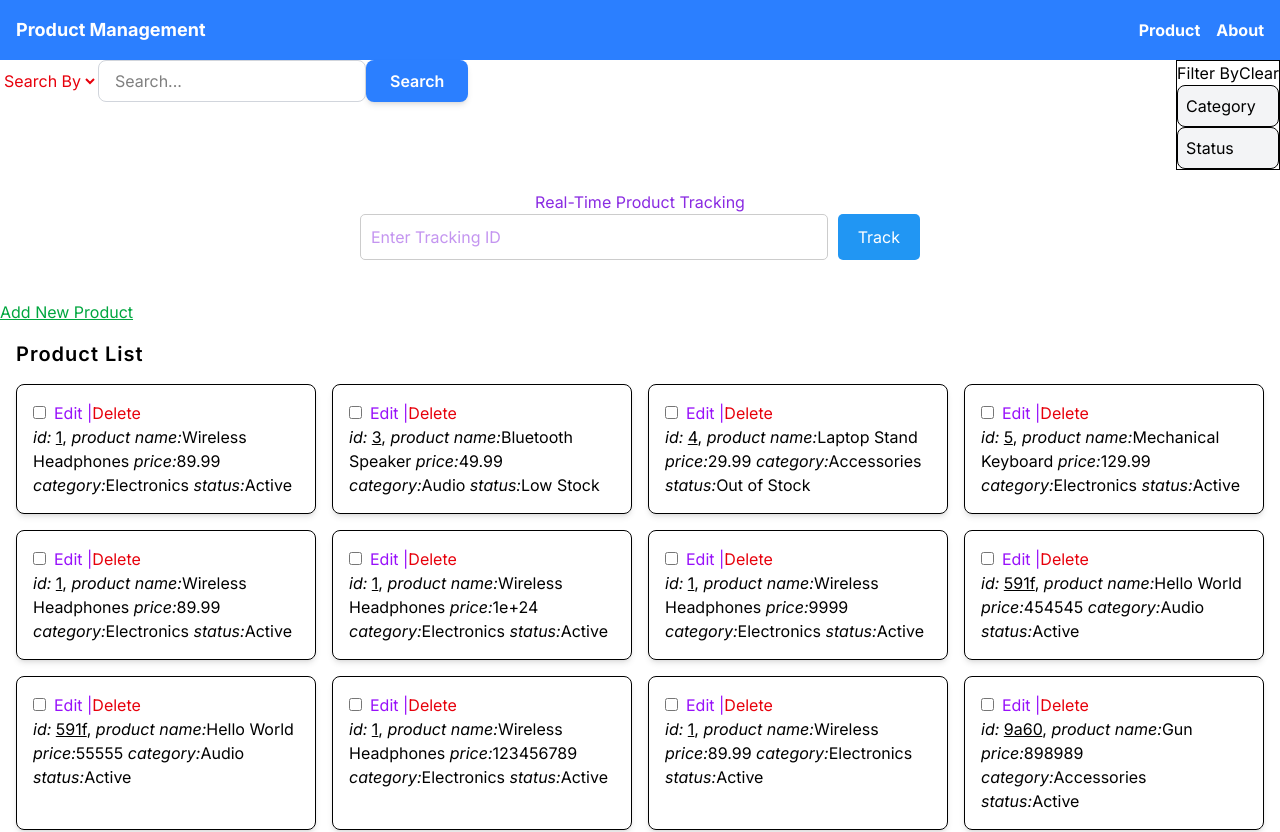
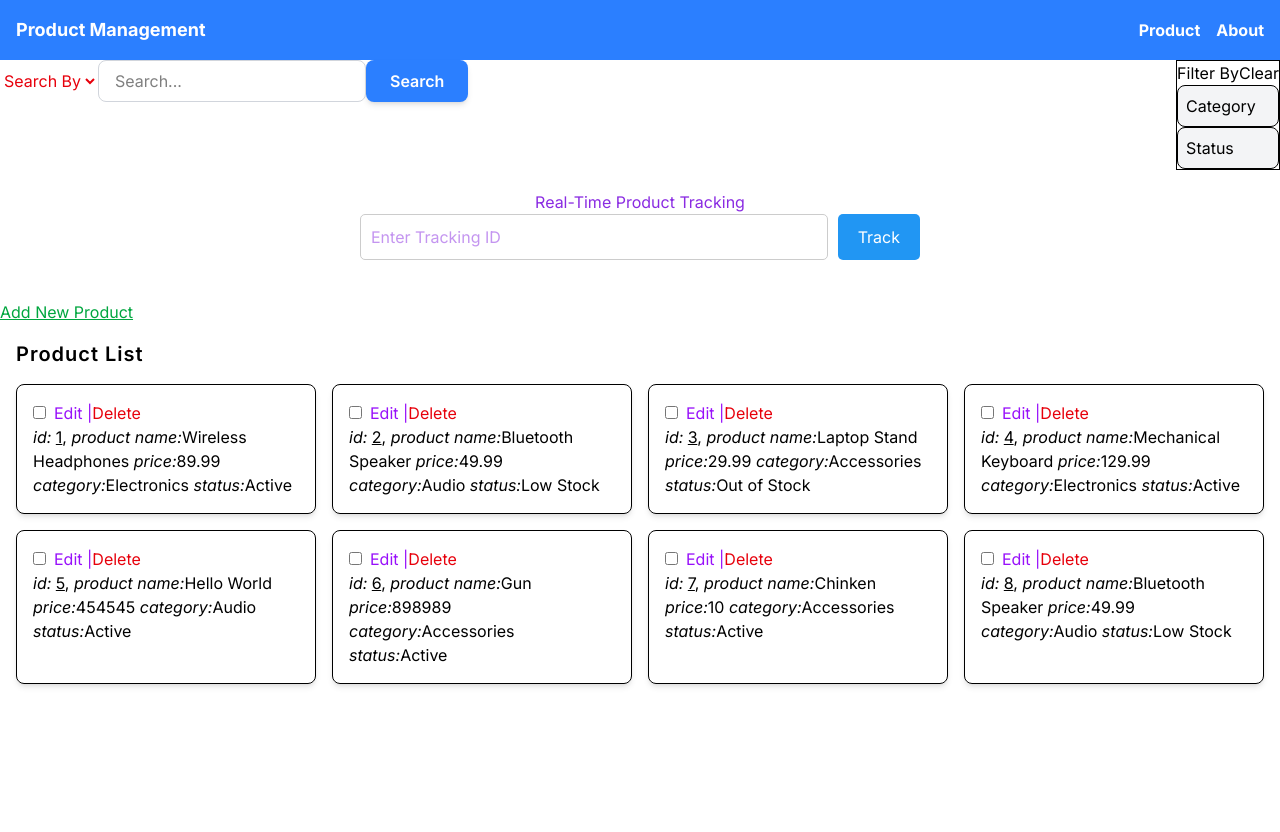
Before and after one commit to P4warit06/PROJECT2-SEC-1-Kittiphop.vue, a Vue app: page /product-manager in a window 1280 px wide. Shown: the top 832 px of the page. After the commit the page ends 800 px from the top, so only its background shows below. Built offline with nearby package versions, Linux system fonts and the light colour scheme; data requests are answered from the project's data file.

Commit message:
062-[update] fetch products using pinia for state management.

```diff
--- a/data/db.json
+++ b/data/db.json
@@ -11,7 +11,7 @@
       "description": "High-quality wireless headphones with noise cancellation"
     },
     {
-      "id": "3",
+      "id": "2",
       "name": "Bluetooth Speaker",
       "category": "Audio",
       "price": 49.99,
@@ -21,7 +21,7 @@
       "description": "Portable bluetooth speaker with 20hr battery life"
     },
     {
-      "id": "4",
+      "id": "3",
       "name": "Laptop Stand",
       "category": "Accessories",
       "price": 29.99,
@@ -31,7 +31,7 @@
       "description": "Ergonomic aluminum laptop stand"
     },
     {
-      "id": "5",
+      "id": "4",
       "name": "Mechanical Keyboard",
       "category": "Electronics",
       "price": 129.99,
@@ -41,37 +41,7 @@
       "description": "RGB mechanical gaming keyboard"
     },
     {
-      "id": "1",
-      "name": "Wireless Headphones",
-      "category": "Electronics",
-      "price": 89.99,
-      "status": "Active",
-      "stock": 23,
-      "image": "/placeholder.svg?height=200&width=200",
-      "description": "High-quality wireless headphones with noise cancellation"
-    },
-    {
-      "id": "1",
-      "name": "Wireless Headphones",
-      "category": "Electronics",
-      "price": 1e+24,
-      "status": "Active",
-      "stock": 23,
-      "image": "/placeholder.svg?height=200&width=200",
-      "description": "High-quality wireless headphones with noise cancellation"
-    },
-    {
-      "id": "1",
-      "name": "Wireless Headphones",
-      "category": "Electronics",
-      "price": 9999,
-      "status": "Active",
-      "stock": 23,
-      "image": "/placeholder.svg?height=200&width=200",
-      "description": "High-quality wireless headphones with noise cancellation"
-    },
-    {
-      "id": "591f",
+      "id": "5",
       "name": "Hello World",
       "category": "Audio",
       "price": 454545,
@@ -81,37 +51,7 @@
       "description": ""
     },
     {
-      "id": "591f",
-      "name": "Hello World",
-      "category": "Audio",
-      "price": 55555,
-      "status": "Active",
-      "stock": 1,
-      "image": "",
-      "description": ""
-    },
-    {
-      "id": "1",
-      "name": "Wireless Headphones",
-      "category": "Electronics",
-      "price": 123456789,
-      "status": "Active",
-      "stock": 23,
-      "image": "/placeholder.svg?height=200&width=200",
-      "description": "High-quality wireless headphones with noise cancellation"
-    },
-    {
-      "id": "1",
-      "name": "Wireless",
-      "category": "Electronics",
-      "price": 89.99,
-      "status": "Active",
-      "stock": 47,
-      "image": "/placeholder.svg?height=200&width=200",
-      "description": "High-quality wireless headphones with noise cancellation"
-    },
-    {
-      "id": "9a60",
+      "id": "6",
       "name": "Gun",
       "category": "Accessories",
       "price": 898989,
@@ -121,7 +61,7 @@
       "description": "Hello World"
     },
     {
-      "id": "afe9",
+      "id": "7",
       "name": "Chinken",
       "category": "Accessories",
       "price": 10,
@@ -129,6 +69,16 @@
       "stock": 100,
       "image": "",
       "description": ""
+    },
+    {
+      "id": "8",
+      "name": "Bluetooth Speaker",
+      "category": "Audio",
+      "price": 49.99,
+      "status": "Low Stock",
+      "stock": 5,
+      "image": "/placeholder.svg?height=200&width=200",
+      "description": "Portable bluetooth speaker with 20hr battery life"
     }
   ],
   "users": [
@@ -153,7 +103,7 @@
     {
       "id": "2",
       "username": "Charlie",
-      "password": "charlie12345",
+      "password": "Charlie12345@",
       "email": "charlie@gmail.com",
       "role": "user",
       "location": "",
@@ -163,7 +113,7 @@
     {
       "id": "3",
       "username": "David",
-      "password": "david12345",
+      "password": "david12345@",
       "email": "david@gmail.com",
       "role": "user",
       "location": "",
@@ -172,7 +122,7 @@
     {
       "id": "4",
       "username": "Emma",
-      "password": "emma12345",
+      "password": "emma12345@",
       "email": "emma@gmail.com",
       "role": "user",
       "location": "",
@@ -181,7 +131,7 @@
     {
       "id": "5",
       "username": "Frank",
-      "password": "frank12345",
+      "password": "frank12345@",
       "email": "frank@gmail.com",
       "role": "user",
       "location": "",
@@ -190,7 +140,7 @@
     {
       "id": "6",
       "username": "Grace",
-      "password": "grace12345",
+      "password": "grace12345@",
       "email": "grace@gmail.com",
       "role": "user",
       "location": "",
@@ -199,7 +149,7 @@
     {
       "id": "7",
       "username": "Henry",
-      "password": "henry12345",
+      "password": "henry12345@",
       "email": "henry@gmail.com",
       "role": "user",
       "location": "",
@@ -208,7 +158,7 @@
     {
       "id": "8",
       "username": "Ivy",
-      "password": "ivy12345",
+      "password": "ivy12345@",
       "email": "ivy@gmail.com",
       "role": "user",
       "location": "",
@@ -217,7 +167,7 @@
     {
       "id": "9",
       "username": "Jack",
-      "password": "jack12345",
+      "password": "jack12345@",
       "email": "jack@gmail.com",
       "role": "user",
       "location": "",
@@ -266,28 +216,5 @@
       "status": "Pending"
     }
   ],
-  "carts": [
-    {
-      "id": "1",
-      "name": "Wireless Headphones",
-      "category": "Electronics",
-      "price": 89.99,
-      "status": "Active",
-      "stock": 47,
-      "image": "/placeholder.svg?height=200&width=200",
-      "description": "High-quality wireless headphones with noise cancellation",
-      "quantity": 1
-    },
-    {
-      "id": "3",
-      "name": "Bluetooth Speaker",
-      "category": "Audio",
-      "price": 99.98,
-      "status": "Low Stock",
-      "stock": 5,
-      "image": "/placeholder.svg?height=200&width=200",
-      "description": "Portable bluetooth speaker with 20hr battery life",
-      "quantity": 2
-    }
-  ]
+  "carts": []
 }
--- a/src/components/ProductList.vue
+++ b/src/components/ProductList.vue
@@ -15,6 +15,7 @@ const props = defineProps({
 
 const productCompute = computed(() => props.products);
 </script>
+
 <template>
   <ListModel :items="productCompute" listType="card">
     <template #heading> Product List </template>
@@ -26,6 +27,7 @@ const productCompute = computed(() => props.products);
           :value="yourItem.id"
           v-model="props.selectedProducts"
           class="mr-2"
+          @change="$emit('update:selectedProducts', selectedProducts)"
         />
         <button
           @click="$emit('setEditing', yourItem)"
--- a/src/components/ProductManager.vue
+++ b/src/components/ProductManager.vue
@@ -1,121 +1,126 @@
 <script setup>
-import ProductList from './ProductList.vue'
-import AddEditProduct from './AddEditProduct.vue'
-import HeaderManager from './HeaderManager.vue'
-import FilterProduct from './FilterProduct.vue';
-import Productracker from './ProductTracker.vue';
-import { getItems, deleteItemById, addItem, editItem } from '../libs/fetchUtils.js'
-import {ref , computed , onMounted} from 'vue'
-const myProducts = ref([])
-const selectedProducts = ref([])
+import ProductList from "./ProductList.vue";
+import AddEditProduct from "./AddEditProduct.vue";
+import HeaderManager from "./HeaderManager.vue";
+import FilterProduct from "./FilterProduct.vue";
+import ProductTracker from "./ProductTracker.vue";
+import {
+  getItems,
+  deleteItemById,
+  addItem,
+  editItem,
+} from "../libs/fetchUtils.js";
+import { ref, onMounted } from "vue";
+import { useProducts } from "../stores/products.js";
+import { storeToRefs } from "pinia";
 
-const productForFilter = ref([])
-const arrCat = ref([])
-const arrSta = ref([])
-const searchValue = ref("")
-const searchBy = ref("")
+const {initialProducts, addProduct, editProduct, deleteProduct } =
+  useProducts();
+const { products } = storeToRefs(useProducts());
 
-function filterProduct(obj){
-  productForFilter.value = myProducts.value
-  if(obj.type === 'category') arrCat.value = obj.value
-  if(obj.type === 'status') arrSta.value = obj.value
-  if(obj.type === 'searchValue') searchValue.value = obj.value
-  if(obj.type === 'searchBy') searchBy.value = obj.value
-  if(obj.type === 'clearSearch'){
-    arrCat.value = []
-    arrSta.value = []
-    return productForFilter.value
+const selectedProducts = ref([]);
+const productForFilter = ref([]);
+const arrCat = ref([]);
+const arrSta = ref([]);
+const searchValue = ref("");
+const searchBy = ref("");
+
+function filterProduct(obj) {
+  productForFilter.value = [...products.value];
+  if (obj.type === "category") arrCat.value = obj.value;
+  if (obj.type === "status") arrSta.value = obj.value;
+  if (obj.type === "searchValue") searchValue.value = obj.value;
+  if (obj.type === "searchBy") searchBy.value = obj.value;
+  if (obj.type === "clearSearch" || obj.type === "clear") {
+    arrCat.value = [];
+    arrSta.value = [];
+    return (productForFilter.value = [...products.value]);
   }
-  if(obj.type === 'clear'){
-    arrCat.value = []
-    arrSta.value = []
-    return productForFilter.value
+  if (searchBy.value.length !== 0 && searchValue.value.length !== 0) {
+    if (searchBy.value === "id") {
+      return (productForFilter.value = products.value.filter(
+        (product) => product.id === searchValue.value
+      ));
+    } else {
+      return (productForFilter.value = products.value.filter((p) =>
+        p[searchBy.value]
+          .toLowerCase()
+          .includes(searchValue.value.toLowerCase())
+      ));
     }
-  if(searchBy.value.length !== 0 && searchValue.value.length !== 0){
-    if(searchBy.value === 'id'){
-      return productForFilter.value = myProducts.value.filter(product => product.id === searchValue.value);
   }
-    else{
-      return productForFilter.value = myProducts.value.filter(
-      p => p[searchBy.value].toLowerCase().includes(searchValue.value.toLowerCase())
-    )
+  if (arrCat.value.length === 0 && arrSta.value.length === 0) {
+    return productForFilter.value;
+  } else {
+    let catArr = products.value.filter((product) =>
+      arrCat.value.includes(product.category)
+    );
+    let staArr = products.value.filter((product) =>
+      arrSta.value.includes(product.status)
+    );
+    if (arrCat.value.length !== 0 && arrSta.value.length === 0)
+      return (productForFilter.value = catArr);
+    if (arrCat.value.length === 0 && arrSta.value.length !== 0)
+      return (productForFilter.value = staArr);
+    if (arrCat.value.length !== 0 && arrSta.value.length !== 0) {
+      let intersect = catArr.filter((catProduct) =>
+        staArr.some((staProduct) => staProduct.id === catProduct.id)
+      );
+      return (productForFilter.value = intersect);
     }
-
-  }
-  if(arrCat.value.length === 0 && arrSta.value.length === 0 ) {
-    return productForFilter.value
-  }
-  else{
-    let catArr = myProducts.value.filter(
-      product => arrCat.value.includes(product.category)
-    )
-    let staArr = myProducts.value.filter(
-      product => arrSta.value.includes(product.status)
-    )
-    if(arrCat.value.length !== 0 && arrSta.value.length === 0) return productForFilter.value = catArr
-    if(arrCat.value.length === 0 && arrSta.value.length !== 0) return productForFilter.value = staArr
-    if(arrCat.value.length !== 0 && arrSta.value.length !== 0) {
-      let intersect = catArr.filter(
-        catProduct => staArr.some(staProduct => staProduct.id === catProduct.id)
-      )
-     return productForFilter.value = intersect
-    }
-
   }
 }
 
-const filterCategories = ref([])
-const filterStatus = ref([])
+const filterCategories = ref([]);
+const filterStatus = ref([]);
+
 onMounted(async () => {
   try {
-    myProducts.value = await getItems(
+    const fetchedProducts = await getItems(
       `${import.meta.env.VITE_APP_URL}/products`
-    )
-    productForFilter.value = await getItems(
-      `${import.meta.env.VITE_APP_URL}/products`
-    )
-    filterCategories.value = myProducts.value
-    .map( p => p.category )
+    );
+    initialProducts(fetchedProducts);
+    productForFilter.value = [...fetchedProducts];
+
+    filterCategories.value = fetchedProducts
+      .map((p) => p.category)
       .filter(
-      (p,index , arr) => p !== undefined &&
-      p !== null &&
-      arr.indexOf(p) === index
-    )
-    filterStatus.value = myProducts.value
-    .map(
-      p => p.status
-    )
+        (p, index, arr) =>
+          p !== undefined && p !== null && arr.indexOf(p) === index
+      );
+    filterStatus.value = fetchedProducts
+      .map((p) => p.status)
       .filter(
-      (p,index , arr) => p !== undefined &&
-      p !== null &&
-      arr.indexOf(p) === index
-    )
+        (p, index, arr) =>
+          p !== undefined && p !== null && arr.indexOf(p) === index
+      );
   } catch (error) {
-    console.log(error)
+    console.error("Error loading products:", error);
   }
-})
+});
 
-const addProduct = async (product) => {
+const addNewProduct = async (product) => {
   try {
     const addedItem = await addItem(
       `${import.meta.env.VITE_APP_URL}/products`,
       product
-    )
-    if (addItem) {
-      myProducts.value.push(addedItem)
+    );
+    if (addedItem) {
+      addProduct(addedItem);
+      productForFilter.value = [...products.value];
     }
   } catch (error) {
-    console.loc(error)
+    console.error(error);
   }
-
-  isAdding.value = false
-}
+  isAdding.value = false;
+};
 
 const cancelAdding = () => {
-  isAdding.value = false
-}
-const isAdding = ref(false)
-const isEditing = ref(false)
+  isAdding.value = false;
+};
+
+const isAdding = ref(false);
+const isEditing = ref(false);
 const currentProduct = ref({
   name: "",
   category: "",
@@ -123,28 +128,30 @@ const currentProduct = ref({
   status: "",
   stock: 0,
   image: "",
-      description: ""
-})
+  description: "",
+});
 
 const setEditProduct = (editProduct) => {
-  isEditing.value = true
-  currentProduct.value = editProduct
-  console.log(currentProduct.value);
-  currentProduct.value = {...editProduct}
-}
+  isEditing.value = true;
+  currentProduct.value = { ...editProduct };
+};
 
 const updateProduct = async (product) => {
   try {
-    const editedItem = await editItem(`${import.meta.env.VITE_APP_URL}/products`, product.id, product)
-    const editIndex = myProducts.value.findIndex(
+    const editedItem = await editItem(
+      `${import.meta.env.VITE_APP_URL}/products`,
+      product.id,
+      product
+    );
+    const editIndex = products.value.findIndex(
       (item) => item.id === editedItem.id
-    )
-    myProducts.value.splice(editIndex, 1, editedItem)
+    );
+    editProduct(editedItem, editIndex);
+    productForFilter.value = [...products.value];
+  } catch (error) {
+    console.error(error);
   }
-  catch (error) {
-    console.log(error)
-  }
-  isEditing.value = false
+  isEditing.value = false;
   currentProduct.value = {
     name: "",
     category: "",
@@ -152,58 +159,65 @@ const updateProduct = async (product) => {
     status: "",
     stock: 0,
     image: "",
-      description: ""
-  }
-}
+    description: "",
+  };
+};
 
-const deleteProduct = async (id) => {
+const deleteExistProduct = async (id) => {
   try {
-    const status = await deleteItemById(`${import.meta.env.VITE_APP_URL}/products`, id)
+    const status = await deleteItemById(
+      `${import.meta.env.VITE_APP_URL}/products`,
+      id
+    );
     if (status === 200) {
-      const removeIndex = myProducts.value.findIndex((item) => item.id === id)
+      const removeIndex = products.value.findIndex((item) => item.id === id);
       if (removeIndex !== -1) {
-        myProducts.value.splice(removeIndex, 1)
+        deleteProduct(removeIndex);
+        productForFilter.value = [...products.value];
       }
     }
   } catch (error) {
-    console.error('Error deleting item:', error)
+    console.error("Error deleting item:", error);
   }
-}
+};
 
 const deleteMultipleProduct = async (idList) => {
-   try{
+  try {
     for (let i = 0; i < idList.length; i++) {
-      const status = await deleteItemById(`${import.meta.env.VITE_APP_URL}/products`, idList[i])
+      const status = await deleteItemById(
+        `${import.meta.env.VITE_APP_URL}/products`,
+        idList[i]
+      );
       if (status === 200) {
-      const removeIndex = myProducts.value.findIndex((item) => item.id === idList[i])
+        const removeIndex = products.value.findIndex(
+          (item) => item.id === idList[i]
+        );
         if (removeIndex !== -1) {
-        myProducts.value.splice(removeIndex, 1)
+          deleteProduct(removeIndex);
         }
       }
     }
-   }catch(error){
-    console.error('Error deleting item:', error)
+    productForFilter.value = [...products.value];
+  } catch (error) {
+    console.error("Error deleting items:", error);
   }
-}
+};
 
 const cancelAdd = () => {
-  isAdding.value = false
-  isEditing.value = false
-}
-
-
+  isAdding.value = false;
+  isEditing.value = false;
+};
 </script>
 
 <template>
   <div class="p">
-    <HeaderManager/>
-    {{ myProducts.value }}
+    <HeaderManager />
     <FilterProduct
       :categories="filterCategories"
       :status="filterStatus"
       @filter-product="filterProduct"
     />
-    <Productracker></Productracker>
+    <ProductTracker />
     <button
       @click="isAdding = !isAdding"
       class="text-green-600 hover:text-green-400 underline cursor-pointer"
@@ -211,15 +225,17 @@ const cancelAdd = () => {
       Add New Product
     </button>
 
-    <AddEditProduct v-if="isAdding | isEditing"
+    <AddEditProduct
+      v-if="isAdding || isEditing"
       :active-product="currentProduct"
-    @add-new-product="addProduct"
+      @add-new-product="addNewProduct"
       @edit-product="updateProduct"
-    @cancel-adding="cancelAdd"/>
+      @cancel-adding="cancelAdd"
+    />
 
     <ProductList
       v-show="!isAdding && !isEditing"
-      @deleteProduct="deleteProduct"
+      @deleteProduct="deleteExistProduct"
       @setEditing="setEditProduct"
       @update:selectedProducts="selectedProducts = $event"
       :products="productForFilter"
--- a/src/components/UserManager.vue
+++ b/src/components/UserManager.vue
@@ -2,6 +2,9 @@
 import UserList from "./UserList.vue"
 import {ref , onMounted} from 'vue'
 import { getItems } from '../libs/fetchUtils.js'
+
+
+
 const myUsers = ref([]);
 onMounted( async () => {
     try{
--- a/src/components/UserProductManager.vue
+++ b/src/components/UserProductManager.vue
@@ -1,17 +1,22 @@
 <script setup>
 import UserProductList from './UserProductList.vue';
 import Header from "./Header.vue";
-import { ref, onMounted, onUpdated, computed } from 'vue'
-import { getItems, getItemById, editItem, addItem } from '../libs/fetchUtils.js'
+import { ref, onMounted, computed } from 'vue'
+import { getItems, getItemById, editItem, addItem } from '../libs/fetchUtils.js' // เพิ่ม import editItem และ addItem
 
-const myProducts = ref([])
+import {useProducts} from '../stores/products.js'
+const {initialProducts, getProducts } =useProducts();
+
 const myCarts = ref([])
 const count = computed(() => {
   return myCarts.value.reduce((total, cart) => total + cart.quantity, 0);
 })
+
 onMounted(async () => {
   try {
-    myProducts.value = await getItems(`${import.meta.env.VITE_APP_URL}/products`)
+    const fetchedProducts = await getItems(`${import.meta.env.VITE_APP_URL}/products`)
+    initialProducts(fetchedProducts)
+
     myCarts.value = await getItems(`${import.meta.env.VITE_APP_URL}/carts`)
     console.log(count.value);
   } catch(error) {
@@ -29,14 +34,18 @@ const addProductToCart = async (product) => {
                 const cartItem = myCarts.value[findIndexProduct];
                 if (cartItem.quantity < currentProduct.value.stock) {
                     cartItem.quantity += 1;
-                    cartItem.price = cartItem.quantity * currentProduct.value.price
+                    cartItem.price = cartItem.quantity * currentProduct.value.price; // คำนวณราคาใหม่
                     const updatedCartItem = await editItem(`${import.meta.env.VITE_APP_URL}/carts`, cartItem.id, cartItem);
                     myCarts.value.splice(findIndexProduct, 1, updatedCartItem);
                 } else {
                     console.log("Stock is not enough!");
                 }
             } else {
-                const newCartItem = { ...currentProduct.value, quantity: 1, price:currentProduct.value.price };
+                const newCartItem = {
+                  ...currentProduct.value,
+                  quantity: 1,
+                  price: currentProduct.value.price
+                };
                 const addedCartItem = await addItem(`${import.meta.env.VITE_APP_URL}/carts`, newCartItem);
                 myCarts.value.push(addedCartItem);
             }
@@ -45,13 +54,14 @@ const addProductToCart = async (product) => {
         console.log(error);
     }
 };
+</script>
 
-</script>
+
 
 <template>
   <div>
     <Header :count="count"/>
-    <UserProductList :products="myProducts" @add-to-cart="addProductToCart"></UserProductList>
+    <UserProductList :products="getProducts()" @add-to-cart="addProductToCart"></UserProductList>
   </div>
 </template>
 
--- a/src/main.js
+++ b/src/main.js
@@ -1,9 +1,14 @@
 import './assets/main.css'
 
 import { createApp } from 'vue'
+import { createPinia } from 'pinia'
 import App from './App.vue'
 import router from './router'
 
 const app = createApp(App)
+const pinia = createPinia()
+app.use(pinia)
 app.use(router)
+
+
 app.mount('#app')
--- /dev/null
+++ b/src/stores/products.js
@@ -0,0 +1,41 @@
+import { defineStore, acceptHMRUpdate } from "pinia";
+import { ref } from "vue";
+
+export const useProducts = defineStore("products", () => {
+  //state
+  const products = ref([]);
+
+  //getter
+  const getProducts = () => products.value;
+
+  //actions
+
+  const initialProducts = (initializedProducts) => {
+    products.value.push(...initializedProducts);
+  };
+
+  const addProduct = (product) => {
+    products.value.push(product);
+  };
+
+  const editProduct = (editProduct, index) => {
+    products.value.splice(index, 1, editProduct);
+  };
+
+  const deleteProduct = (index) => {
+    products.value.splice(index, 1);
+  };
+
+  return {
+    products,
+    initialProducts,
+    getProducts,
+    addProduct,
+    editProduct,
+    deleteProduct,
+  };
+});
+
+if (import.meta.hot) {
+  import.meta.hot.accept(acceptHMRUpdate(useProducts, import.meta.hot));
+}
--- a/src/views/HomeView.vue
+++ b/src/views/HomeView.vue
@@ -67,8 +67,8 @@ const scrollToSection = (ref) => {
               </svg>
             </button>
 
-            <!-- Desktop Navigation -->
-            <div class="hidden lg:flex items-center space-x-6">
+
+            <div class="hidden lg:flex items-center">
               <button @click="scrollToSection(explore)"
                 class="text-white text-xl font-bold hover:text-blue-200 transition duration-300 cursor-pointer">
                 EXPLORE
```
Also changed, not shown: src/libs/fetchUtils.js. Lines whose indentation alone changed are shown as unchanged.
